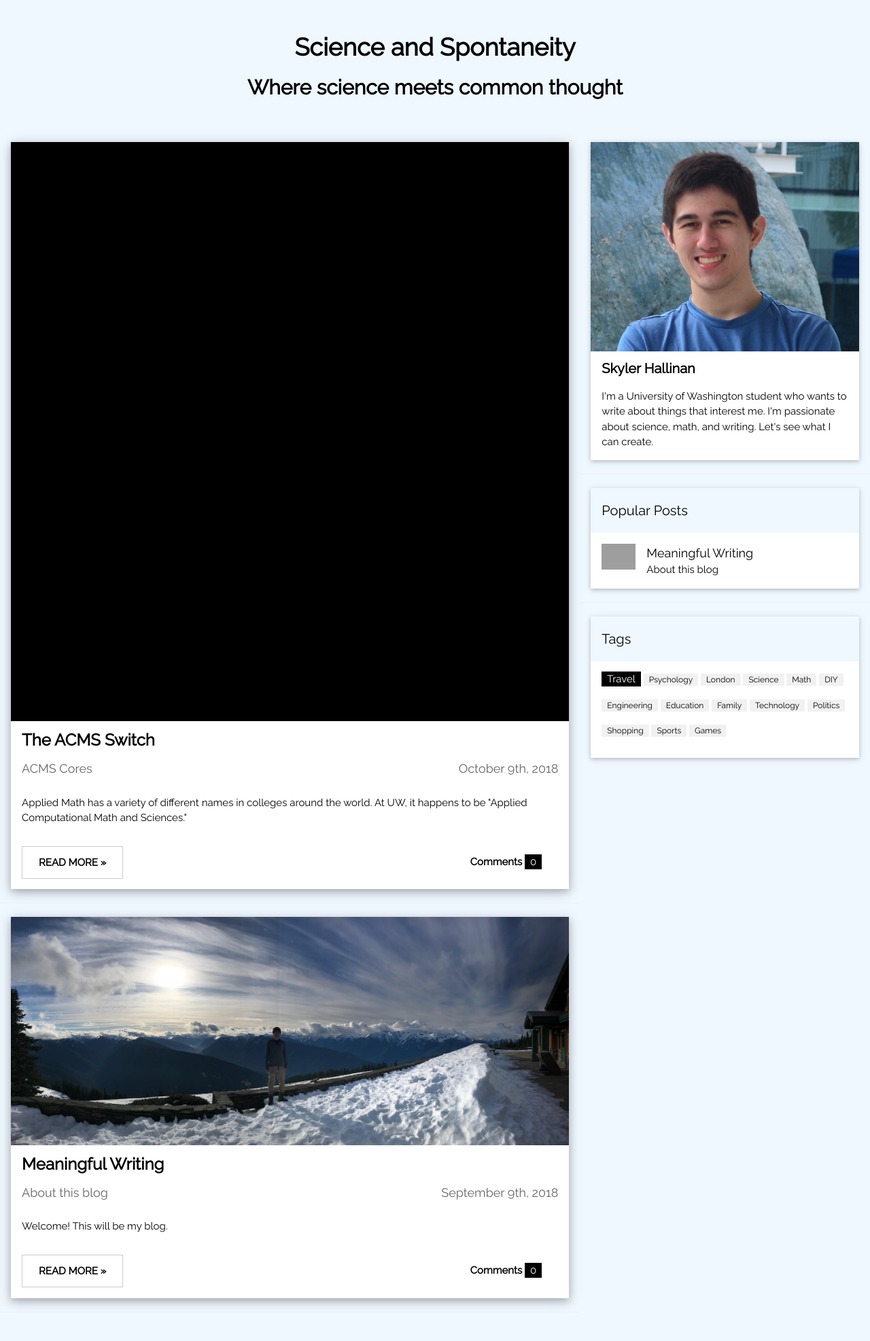
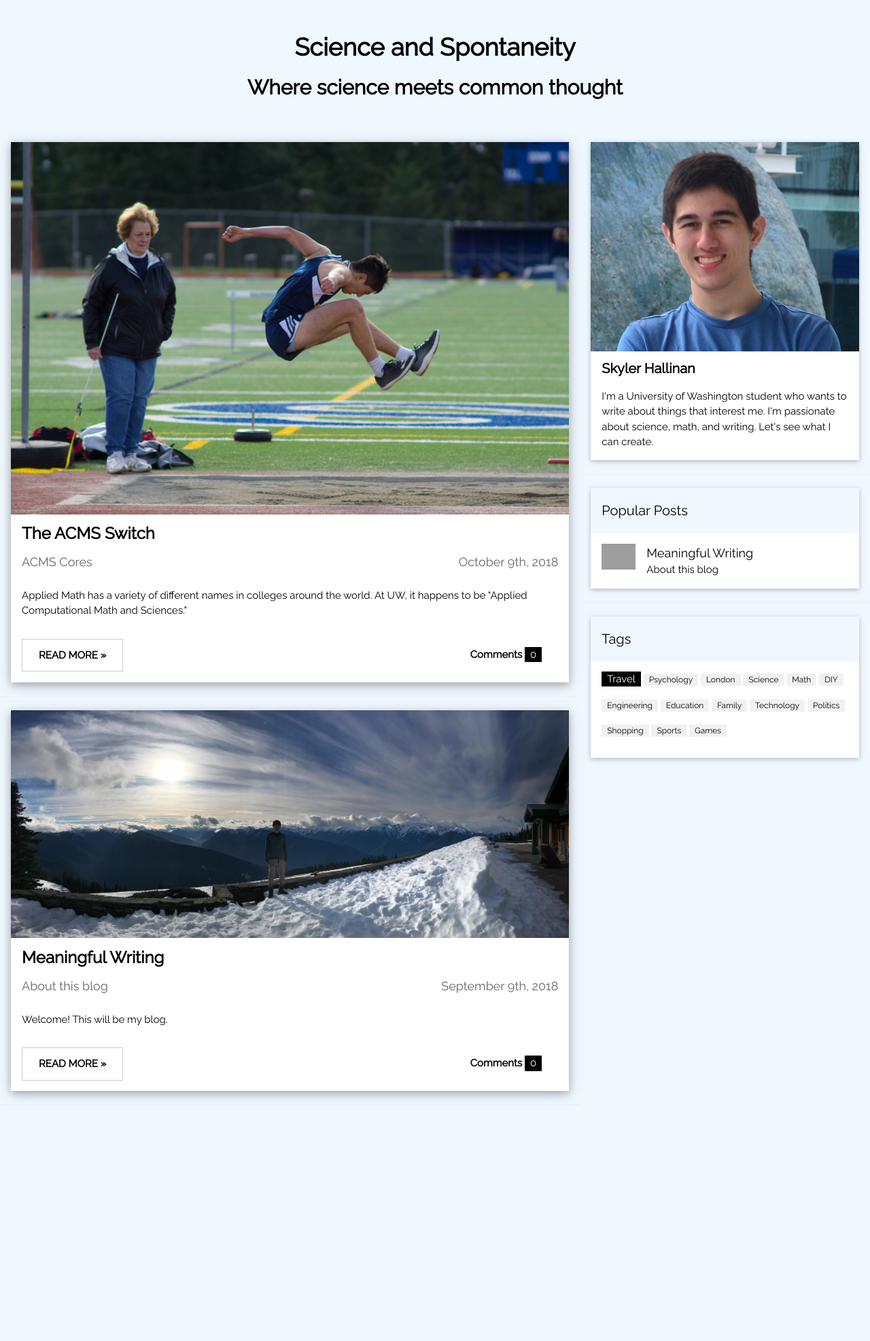
Before and after one commit to shallinan1/shallinan1.github.io, a Jekyll site: the page blog/index.html, which Jekyll copies as it is, in a window 1280 px wide. Shown: the whole page at 68% size. Built offline with Jekyll 4.4.1, drawn with Linux system fonts in a browser that asks for light colours; after the commit the page ends 1669 px from its top, so only the background shows below that; grey boxes are pictures that could not be loaded.

Commit message:
Try to add track jump

```diff
--- a/blog/index.html
+++ b/blog/index.html
@@ -29,7 +29,7 @@ and is wrapped around the whole page content, except for the footer in this exam
 <div class="sh-col l8 s12">
 
     <div class="sh-card-4 sh-margin sh-white">
-    <img src="/assets/pictures/acmslogo.jpg" alt="ACMS logo" style="width:100%">
+    <img src="/assets/pictures/trackjump.jpg" alt="ACMS logo" style="width:100%">
     <div class="sh-container">
       <h3><b>The ACMS Switch</b></h3>
       <h5><span class="sh-opacity"> ACMS Cores <span class = "sh-right"> October 9th, 2018 </span></span></h5>
```
Also changed, not shown: assets/pictures/acmslogo.JPG (deleted), assets/pictures/trackjump.jpg (added).
